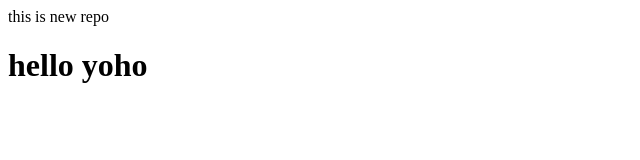
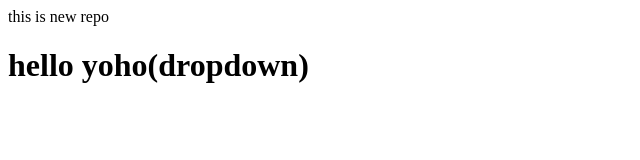
Before and after one commit to Roshan023/local-repo, a plain HTML site: page aa/a/index.html in a window 1280 px wide. Shown: the whole page, without its empty margins (0-640 px from the left). Drawn offline with Linux system fonts and the light colour scheme.

Commit message:
add dropdown

```diff
--- a/aa/a/index.html
+++ b/aa/a/index.html
@@ -1,2 +1,2 @@
 <p>this is new repo</p>
-<h1>hello yoho</h1>
+<h1>hello yoho(dropdown)</h1>
```
